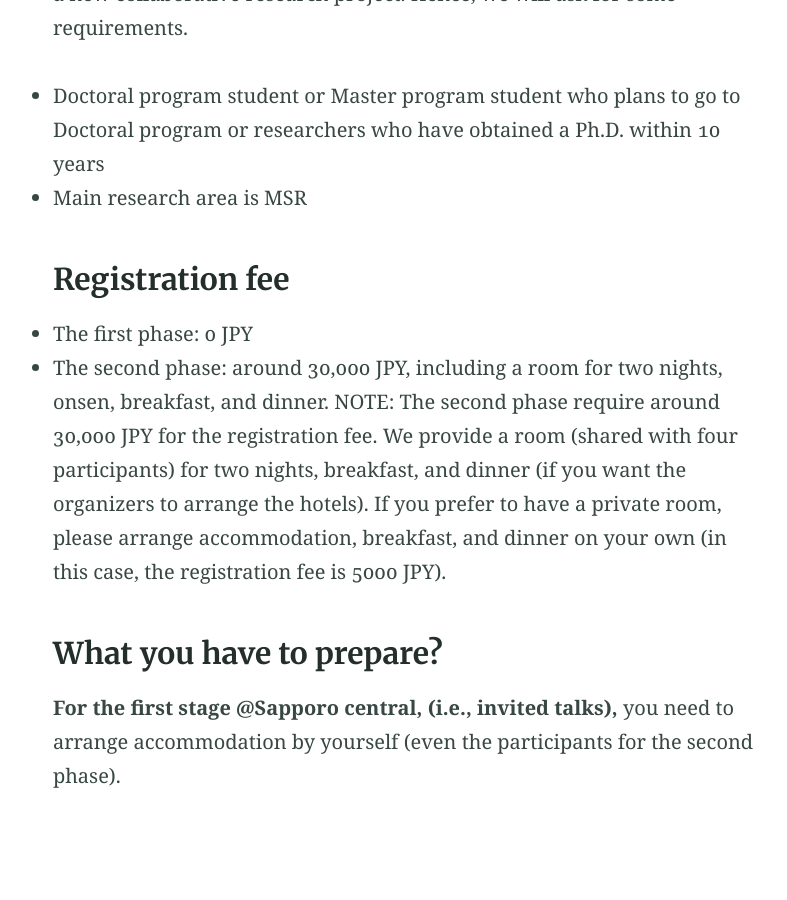
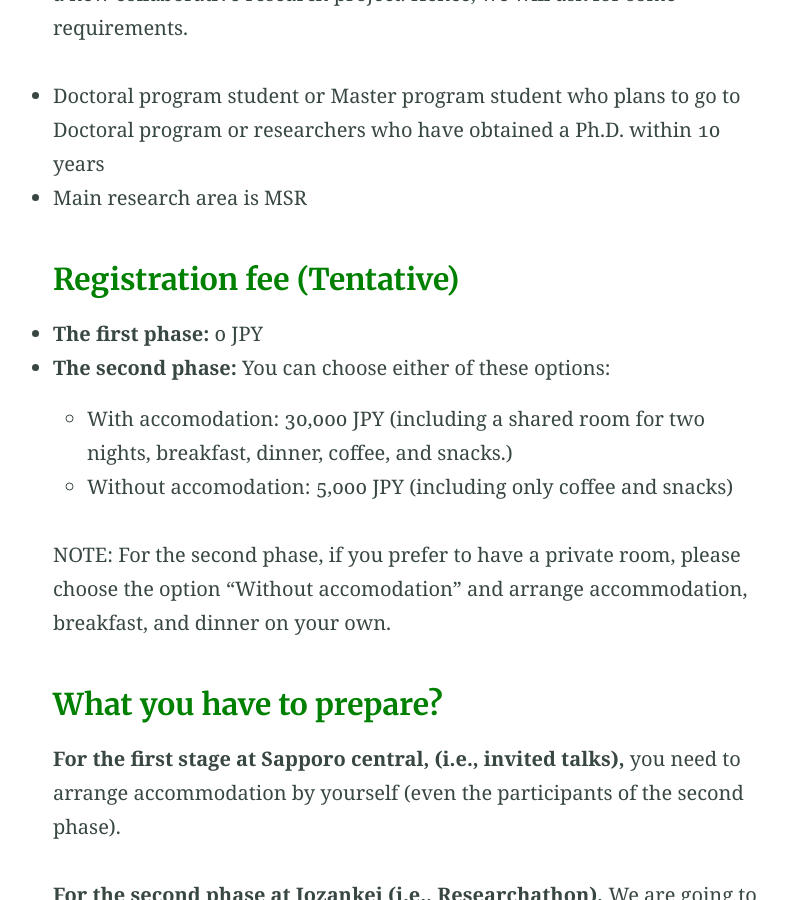
Before and after one commit to msr-asia-summit/msr-asia-summit.github.io, a Jekyll site: the page built from registration.md, in a window 1280 px wide and 900 px high, scrolled down 1138 px. Shown: the whole window, without its empty margins (230-1017 px from the left). Built offline with Jekyll 4.4.1, drawn with Linux system fonts in a browser that asks for light colours; some of the changed text lies outside the part shown.

Commit message:
update registration

```diff
--- a/registration.md
+++ b/registration.md
@@ -7,28 +7,29 @@ excerpt: "MSR Asia Summit 2023 Registration"
 #aside: true
 ---
 
-### Requirements for the first phase
+### <font color="Green">Requirements for the first phase</font>
 <b>All software engieering researchers including students can join the first phase!!</b>
 
-### Requirements for the second phase
+### <font color="Green">Requirements for the second phase</font>
 Unfortunately, the main aim of the second phase is for young researchers/students to make a new network and encourage them to start a new collaborative research project. Hence, we will ask for some requirements.
 - Doctoral program student or Master program student who plans to go to Doctoral program or researchers who have obtained a Ph.D. within 10 years
 - Main research area is MSR
 
 
-### Registration fee
-- The first phase: 0 JPY
-- The second phase: around 30,000 JPY, including a room for two nights, onsen, breakfast, and dinner.
-NOTE: The second phase require around 30,000 JPY for the registration fee. We provide a room (shared with four participants) for two nights, breakfast, and dinner (if you want the organizers to arrange the hotels). If you prefer to have a private room, please arrange accommodation, breakfast, and dinner on your own (in this case, the registration fee is 5000 JPY).
+### <font color="Green">Registration fee (Tentative)</font>
+- <b>The first phase:</b> 0 JPY
+- <b>The second phase:</b> You can choose either of these options:
+  - With accomodation: 30,000 JPY (including a shared room for two nights, breakfast, dinner, coffee, and snacks.)
+  - Without accomodation: 5,000 JPY (including only coffee and snacks)
+
+NOTE: For the second phase, if you prefer to have a private room, please choose the option "Without accomodation" and arrange accommodation, breakfast, and dinner on your own.
 
 
-### What you have to prepare?
-<b>For the first stage @Sapporo central, (i.e., invited talks),</b> you need to arrange accommodation by yourself (even the participants for the second phase).
+### <font color="Green">What you have to prepare?</font>
+<b>For the first stage at Sapporo central, (i.e., invited talks),</b> you need to arrange accommodation by yourself (even the participants of the second phase).
 
-<br>
-
-<b>For the second phase @Jozankei (i.e., Researchathon),</b>
+<b>For the second phase at Jozankei (i.e., Researchathon),</b>
 We are going to provide the second phase participants with the accommodation for 24th and 25th's night (If you are willing to stay in a shared room). If you prefer to staying in a private room (i.e., if you don't ask us to arrange the hotel), please book Jozankei view hotel or any hotels around by yourself. Note that the first day (23th July) will be held in Sapporo, and the rest of the days will be held in Jozankei. So, please carefully check the address of the hotels. You also need to prepare the flight ticket yourselves.
 
-### Registration form
-- https://forms.gle/2NqADF6U9bnkB8U1A
+### <font color="Green">Registration form</font>
+https://forms.gle/2NqADF6U9bnkB8U1A
```
